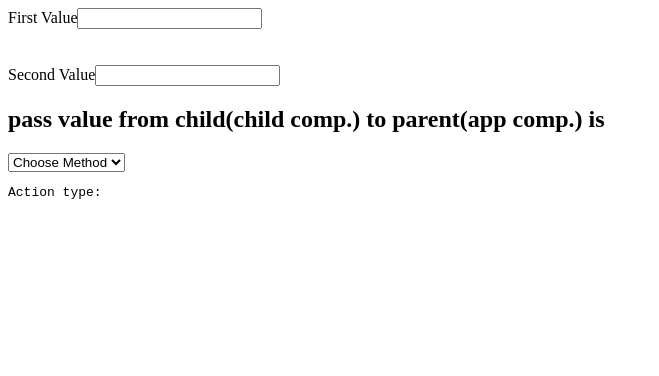
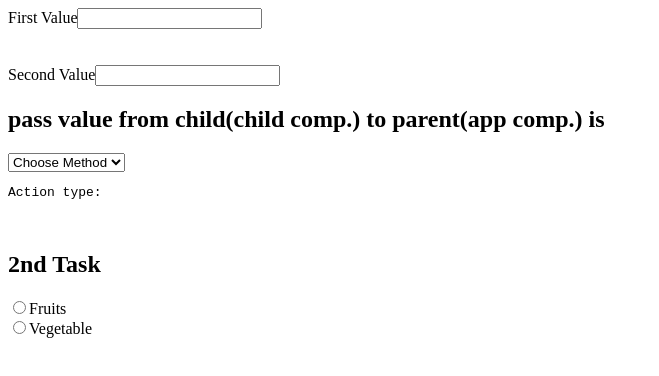
Before and after one commit to MukeshMkt/angularFirstProject, an Angular app: page / in a window 1280 px wide. Shown: the top 376 px of the page, without its empty margins (0-659 px from the left). Built offline with nearby package versions, Linux system fonts and the light colour scheme.

Commit message:
2nd task

```diff
--- a/src/app/app.component.html
+++ b/src/app/app.component.html
@@ -12,3 +12,5 @@
   [data1]="data1"
   (updateData)="updateData($event)"
 ></app-child>
+<br />
+<app-radio></app-radio>
--- a/src/app/app.module.ts
+++ b/src/app/app.module.ts
@@ -6,9 +6,10 @@ import { AppComponent } from './app.component';
 import { MyComponentComponent } from './my-component/my-component.component';
 import { ChildComponent } from './child/child.component';
 import { FormsModule } from '@angular/forms';
+import { RadioComponent } from './radio/radio.component';
 
 @NgModule({
-  declarations: [AppComponent, MyComponentComponent, ChildComponent],
+  declarations: [AppComponent, MyComponentComponent, ChildComponent, RadioComponent],
   imports: [BrowserModule, AppRoutingModule, FormsModule],
   providers: [],
   bootstrap: [AppComponent],
--- /dev/null
+++ b/src/app/radio/radio.component.html
@@ -0,0 +1,47 @@
+<h2>2nd Task</h2>
+<div>
+  <input
+    type="radio"
+    value="fruit"
+    name="customRadio"
+    [(ngModel)]="readioSelected"
+    (change)="showContent()"
+  />
+  <label>
+    <span>Fruits</span>
+  </label>
+</div>
+<div>
+  <input
+    type="radio"
+    value="vegitable"
+    name="customRadio"
+    [(ngModel)]="readioSelected"
+    (change)="showContent()"
+  />
+  <label>
+    <span>Vegetable</span>
+  </label>
+</div>
+
+<div
+  *ngIf="showcontent == 'fruit'"
+  style="display: flex; flex-direction: row; justify-content: space-around"
+>
+  <div *ngFor="let fruit of fruitData; let index = index">
+    <img style="width: 100px; height: 100px" src="{{ fruit.image }}" />
+    <div>{{ fruit.item }}</div>
+  </div>
+</div>
+
+<div
+  *ngIf="showcontent == 'vegitable'"
+  style="display: flex; flex-direction: row; justify-content: space-around"
+>
+  <div *ngFor="let vegitable of vegetableData; let index = index">
+    <img
+      style="width: 100px; height: 100px"
+      src="{{ vegitable.image }}"
+    />vegetable
+  </div>
+</div>
--- /dev/null
+++ b/src/app/radio/radio.component.ts
@@ -0,0 +1,48 @@
+import { Component, OnInit } from '@angular/core';
+// import * as images from '../../images';
+
+@Component({
+  selector: 'app-radio',
+  templateUrl: './radio.component.html',
+  styleUrls: ['./radio.component.scss'],
+})
+export class RadioComponent implements OnInit {
+  constructor() {}
+  readioSelected: any;
+  showcontent: string = '';
+  fruitData: { item: string; image: string }[] = [
+    {
+      item: 'apple',
+      image: 'https://freepngimg.com/thumb/apple/9-apple-png-image-thumb.png',
+    },
+    {
+      item: 'lemon',
+      image:
+        'https://freepngimg.com/thumb/orange/19-orange-png-image-download-thumb.png',
+    },
+    {
+      item: 'banana',
+      image: 'https://freepngimg.com/thumb/banana/8-banana-png-image-thumb.png',
+    },
+  ];
+  vegetableData: { item: string; image: string }[] = [
+    {
+      item: 'potatoes',
+      image:
+        'https://freepngimg.com/thumb/potato/7-potato-png-images-pictures-download-thumb.png',
+    },
+    {
+      item: 'Tomato',
+      image: 'https://freepngimg.com/thumb/tomato/6-tomato-png-image-thumb.png',
+    },
+    {
+      item: 'Brinjal',
+      image:
+        'https://freepngimg.com/thumb/eggplant/14-eggplant-png-images-download-thumb.png',
+    },
+  ];
+  showContent() {
+    this.showcontent = this.readioSelected;
+  }
+  ngOnInit(): void {}
+}
```
Also changed, not shown: src/app/radio/radio.component.scss (added), src/images/tomato.png (added), 1 other file (tests, documents, lock files or other folders).
